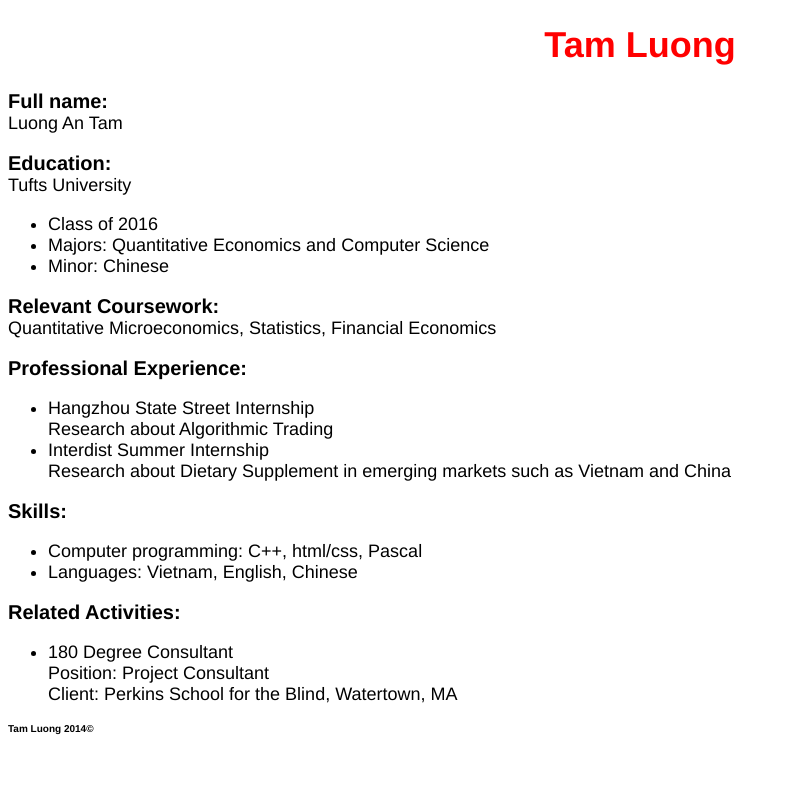
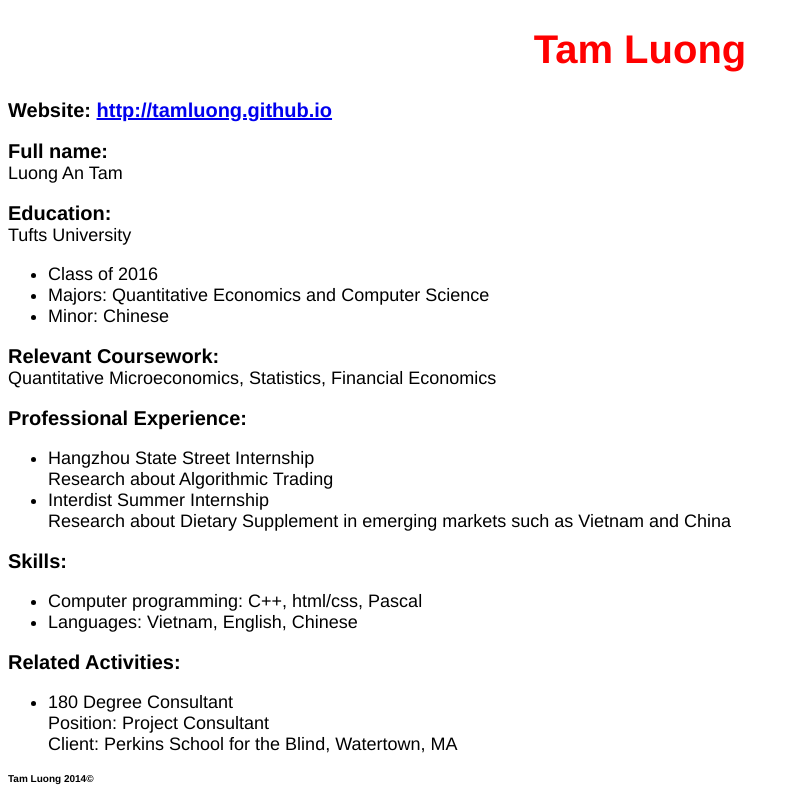
Before and after one commit to tamluong/tamluong.github.io, a plain HTML site: page resume.html in a window 1280 px wide. Shown: the whole page, without its empty margins (0-799 px from the left). Drawn offline with Linux system fonts and the light colour scheme.

Commit message:
add resume 10

```diff
--- a/resume.css
+++ b/resume.css
@@ -2,6 +2,7 @@ h1 {
 	color: red;
 	text-transform: capitalize;
 	text-align: center;
+	font-size: 40px;
 }
 
 body {
@@ -18,6 +19,10 @@ p {
 	color: black;
 }
 
-h2 {
+h3 {
 	font-size: 10px;
 }
+
+h2 {
+	font-size: 20px;
+}
--- a/resume.html
+++ b/resume.html
@@ -12,6 +12,8 @@
 <body>
 
 <h1>Tam Luong</h1>
+
+<h2>Website: <a href="http://tamluong.github.io" target="_blank">http://tamluong.github.io</a></h2>
 
 <p> <div id="ful"> Full name: </div> Luong An Tam </p>
 
@@ -54,7 +56,7 @@
 </ul>
 </p>
 
-<h2>Tam Luong 2014&copy;</h2>
+<h3>Tam Luong 2014&copy;</h3>
 
 </body>
 
```
